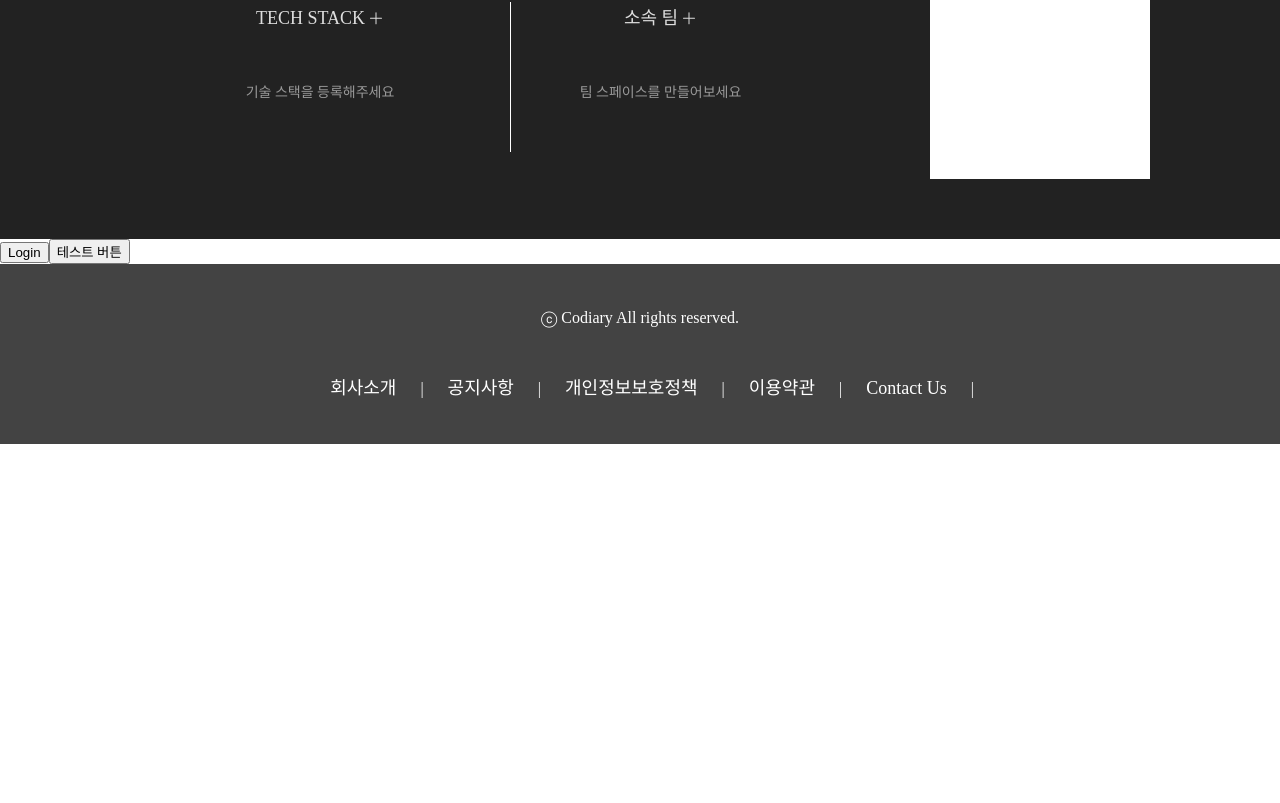
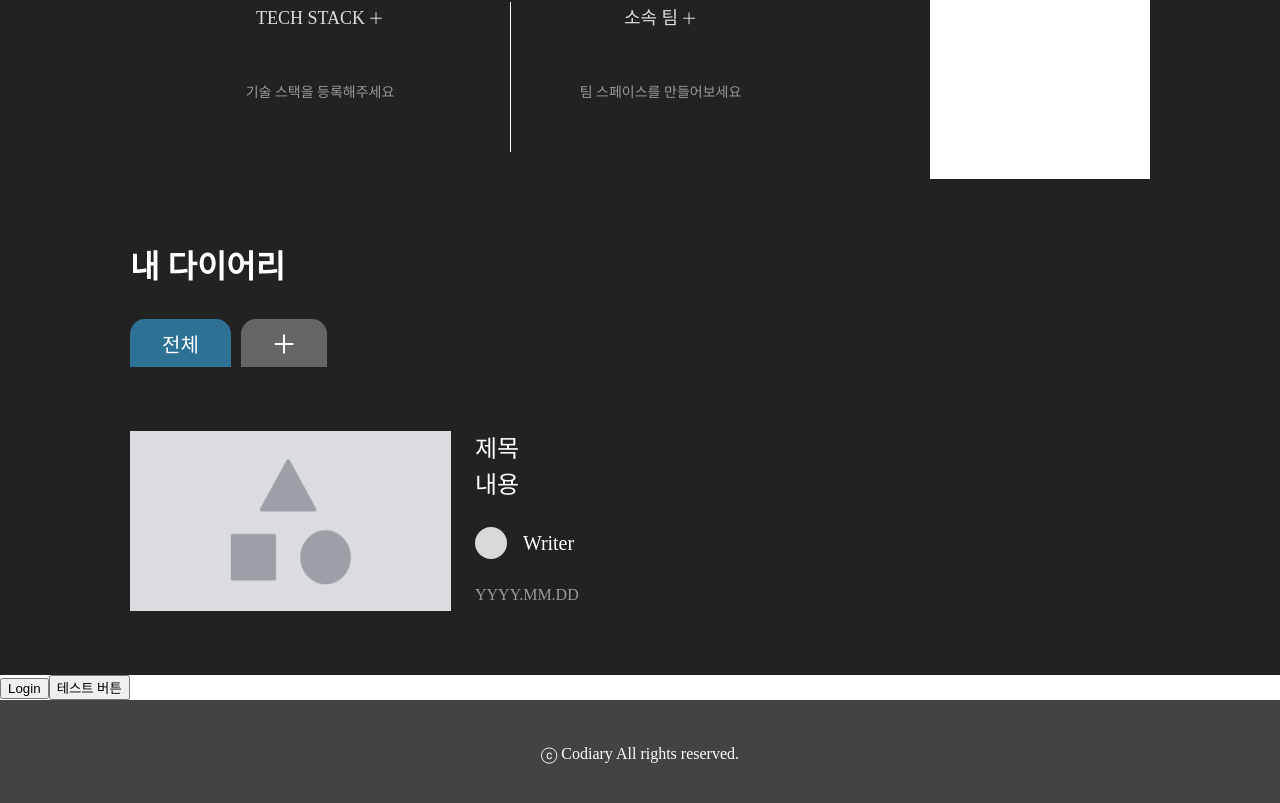
Before and after one commit to Codiary-UMC-6th/Frontend-Codiary, a React (Create React App) app: page /profile in a window 1280 px wide. Shown: the part 667-1470 px from the top of the page. Before the commit the page ends 1111 px from the top, so only its background shows below. Built offline with nearby package versions, Linux system fonts and the light colour scheme; a web font is replaced by a local one.

Commit message:
[feature] API Caller test button, my diary component, footer warning message resolve

```diff
--- a/src/components/Footer.jsx
+++ b/src/components/Footer.jsx
@@ -1,15 +1,6 @@
 import { NavLink } from "react-router-dom";
 import styled from "styled-components";
 import * as Color from '../common/Color';
-
-const buttonInfo = [
-    { name: "회사소개", link: "/" },
-    { name: "공지사항", link: "/" },
-    { name: "개인정보보호정책", link: "/" },
-    { name: "이용약관", link: "/" },
-    { name: "Contact Us", link: "/" },
-  ];
-
 
 const Container = styled.div`
     display : flex;
@@ -36,28 +27,15 @@ const Footer = () => {
                 ⓒ Codiary All rights reserved.
             </div>
             <div>
-                {buttonInfo.map((contenst, index) => {
-                return (buttonInfo.length === index) ?
-                (
-                <NavStyle
-                    key={index}
-                    to={contenst.link}
-                    >
-                    {contenst.name}
-                </NavStyle>
-                ) :
-                (
-                <>
-                <NavStyle
-                    key={index}
-                    to={contenst.link}
-                    >
-                    {contenst.name}
-                </NavStyle>
+                <NavStyle to={"/"}>회사소개</NavStyle>
                 <span>|</span>
-                </>
-                )
-                })}
+                <NavStyle to={"/"}>공지사항</NavStyle>
+                <span>|</span>
+                <NavStyle to={"/"}>개인정보보호정책</NavStyle>
+                <span>|</span>
+                <NavStyle to={"/"}>이용약관</NavStyle>
+                <span>|</span>
+                <NavStyle to={"/"}>Contact Us</NavStyle>
             </div>
         </Container>
     );
--- /dev/null
+++ b/src/components/profile/Diary.jsx
@@ -0,0 +1,86 @@
+import styled from "styled-components";
+import * as Color from '../../common/Color';
+
+import DefaultIMG from '../../assets/diary_default_img.png';
+import ProfileDefulat from '../../assets/user_profile_default.svg';
+
+const Container = styled.div`
+    display : flex;
+`
+
+const Img = styled.img`
+    width: 321px;
+    height: 180px;
+    border-radius : 5;
+    margin : 0px 24px 0px 0px;
+`
+
+const Title = styled.div`
+    color : ${Color.text1};
+    font-family: Pretendard;
+    font-size: 24px;
+    font-style: normal;
+    font-weight: 500;
+    line-height: 36px;
+`
+
+const Content = styled.div`
+    color : ${Color.text1};
+    font-family: Pretendard;
+    font-size: 24px;
+    font-style: normal;
+    font-weight: 500;
+    line-height: 36px;
+
+    margin : 0px 0px 24px 0px;
+`
+
+const Writer = styled.div`
+    display : flex;
+`
+
+const WriterImg = styled.img`
+    margin : 0px 16px 0px 0px;
+`
+
+const WriterName = styled.div`
+    color : ${Color.text1};
+    font-family: Pretendard;
+    font-size: 20px;
+    font-style: normal;
+    font-weight: 400;
+    line-height: 32px; /* 160% */
+    letter-spacing: -0.06px;
+`
+
+const Date = styled.div`
+    margin : 24px 0px 0px 0px;
+
+    color:${Color.text5};
+    font-family: Pretendard;
+    font-size: 16px;
+    font-style: normal;
+    font-weight: 400;
+    line-height: 24px;
+`
+
+const Diary = () => {
+    return (
+        <Container>
+            <div>
+                <Img src={DefaultIMG}></Img>
+            </div>
+            <div>
+                <Title>제목</Title>
+                <Content>내용</Content>
+                <Writer>
+                    <WriterImg src={ProfileDefulat}></WriterImg>
+                    <WriterName>Writer</WriterName>
+                </Writer>
+                <Date>YYYY.MM.DD</Date>
+            </div>
+        </Container>
+    );
+}
+
+export default Diary;
--- a/src/components/profile/MyDiary.jsx
+++ b/src/components/profile/MyDiary.jsx
@@ -1,6 +1,75 @@
+import styled from "styled-components";
+import * as Color from '../../common/Color';
+
+import Diary from './Diary';
+
+const Container = styled.div`
+`
+
+const Title = styled.div`
+    margin: 64px 0px 28px 0px;
+    width: 100%;
+    color: ${Color.text1};
+    font-family: Pretendard;
+    font-size: 32px;
+    font-style: normal;
+    font-weight: 600;
+    line-height: 48px;
+`
+
+const Category = styled.div`
+    display: flex;
+    height : 48px;
+`;
+
+const Btn = styled.div`
+    background: ${Color.primary_blue};
+    border: none;
+    color: ${Color.text1};
+    padding: 8px 32px 8px 32px;
+    margin-right: 10px;
+    border-radius: 15px 15px 0px 0px;
+    display: flex;
+    justify-content: center;
+    align-items: center;
+
+    font-family: Pretendard;
+    font-size: 20px;
+    font-weight: 500;
+`;
+
+const AddBtn = styled.button`
+    background: ${Color.background2};
+    border: none;
+    color: ${Color.text1};
+    padding: 8px 32px 8px 32px;
+    border-radius: 15px 15px 0px 0px;
+    display: flex;
+    justify-content: center;
+    align-items: center;
+
+    font-family: Pretendard;
+    font-size: 40px;
+    font-weight: 200;
+`;
+
+const DiaryBox = styled.div`
+    margin : 64px 0px 0px 0px;
+`
+
 const MyDiary = () => {
     return (
-        <></>
+        <Container>
+            <Title>내 다이어리</Title>
+            <Category>
+                <Btn>전체</Btn>
+                <AddBtn>+</AddBtn>
+            </Category>
+            <DiaryBox>
+                <Diary></Diary>
+
+            </DiaryBox>
+        </Container>
     );
 }
 
```
Also changed, not shown: src/assets/diary_default_img.png (added), src/assets/user_profile_default.svg (added).
